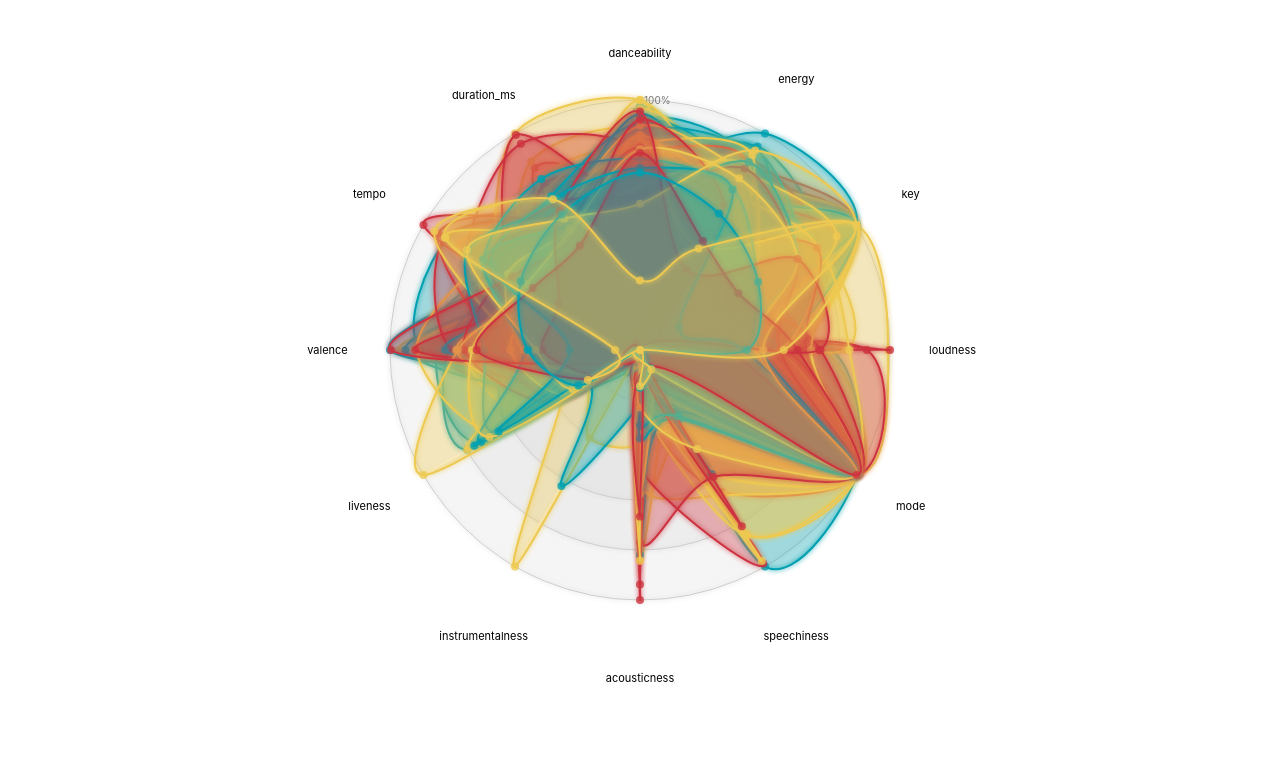
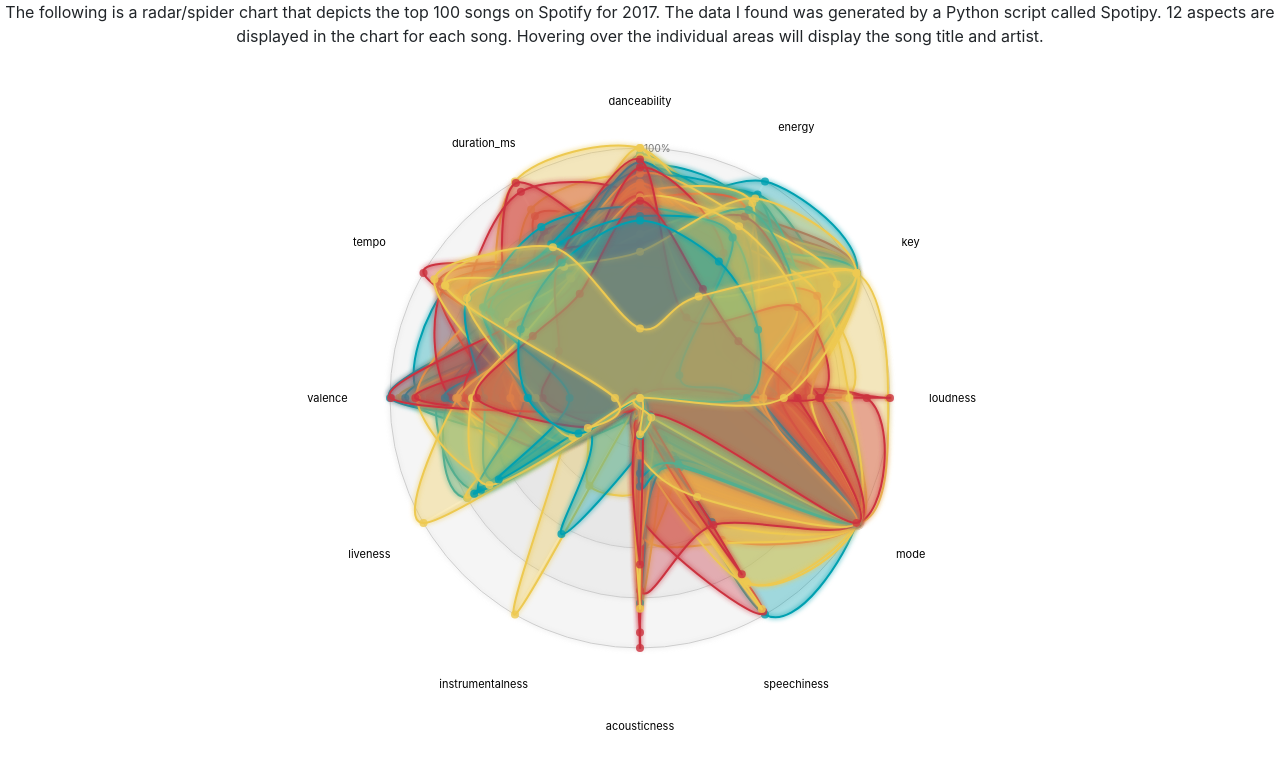
Before and after one commit to chowser/spotify, a plain HTML site: page index.html in a window 1280 px wide. Drawn offline with nearby package versions, Linux system fonts and the light colour scheme.

Commit message:
Added Summary

```diff
--- a/index.html
+++ b/index.html
@@ -21,6 +21,10 @@ href="https://stackpath.bootstrapcdn.com/bootstrap/4.1.0/css/bootstrap.min.css">
 
 <body>
    <center>
+      The following is a radar/spider chart that depicts the top 100 songs on
+      Spotify for 2017.  The data I found was generated by a Python script called
+      Spotipy.  12 aspects are displayed in the chart for each song.  Hovering
+      over the individual areas will display the song title and artist.
       <div class="radarChart"></div>
    </center>
 </body>
```
